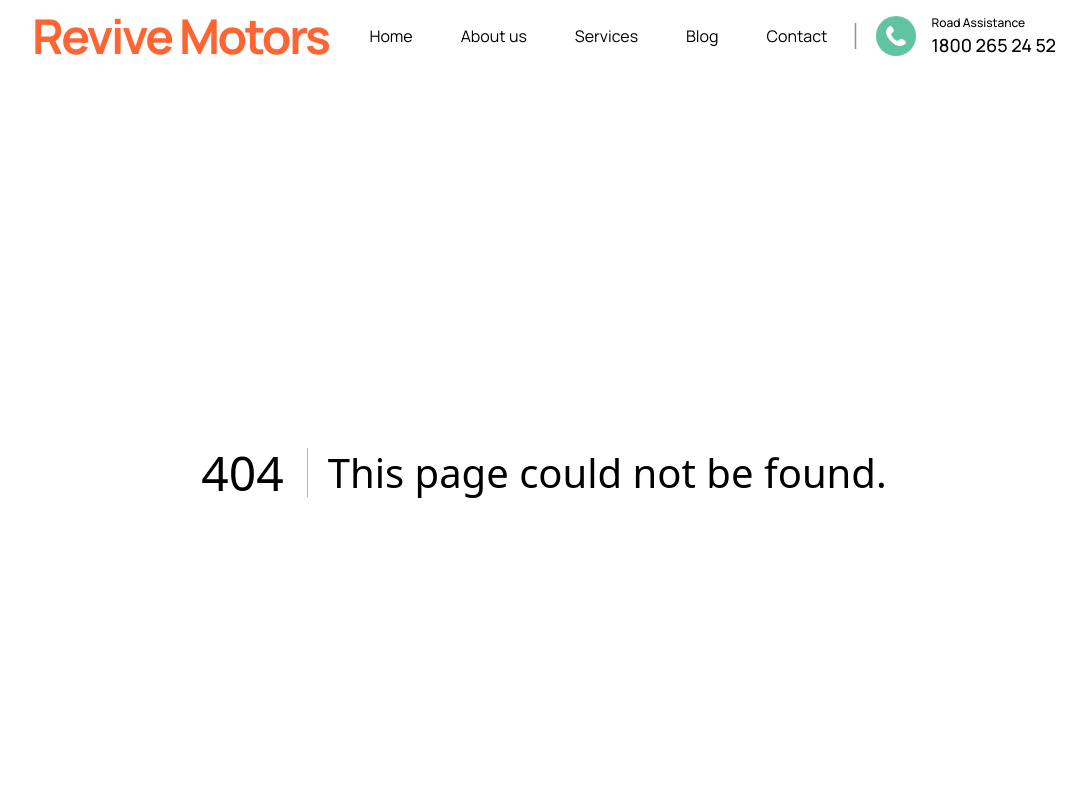
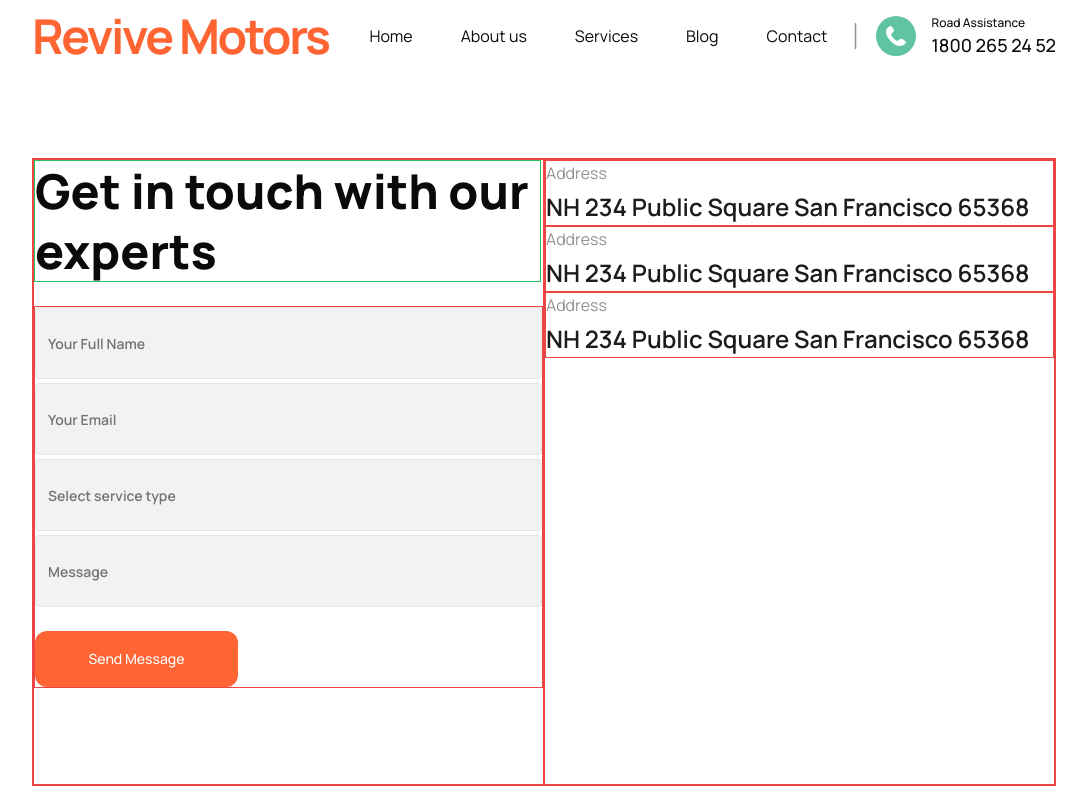
Before and after one commit to w3ngithub/revive-motors, a Next.js app: page /contact in a window 1280 px wide. Before the commit this address had no page. Shown: the top 800 px of the page, without its empty margins (96-1183 px from the left). Built offline with nearby package versions, Linux system fonts and the light colour scheme.

Commit message:
feat: contact form comp

```diff
--- /dev/null
+++ b/src/app/contact/page.tsx
@@ -0,0 +1,12 @@
+import ContactForm from "@/components/modules/contact/contact-form";
+import React from "react";
+
+const page = () => {
+  return (
+    <div>
+      <ContactForm />
+    </div>
+  );
+};
+
+export default page;
--- /dev/null
+++ b/src/components/modules/contact/contact-form.tsx
@@ -0,0 +1,74 @@
+import { Button } from "@/components/ui/button";
+import { Input } from "@/components/ui/input";
+import React from "react";
+
+const ContactForm = () => {
+  return (
+    <>
+      <section className="flex flex-row items-center justify-center min-h-[100vh] w-full overflow-hidden   bg-customColor-white ">
+        <div className="container grid grid-cols-1 lg:grid-cols-2 border border-red-500 w-[1244px] h-[628px]">
+          <div className="border border-red-500 ">
+            {" "}
+            <div className="">
+              <div className="flex flex-col gap-6">
+                <h1 className="text-h1 max-w-[507px]  border border-green-500 font-extrabold leading-tight max-lg:mt-7 max-sm:font-extrabold">
+                  Get in touch with our experts
+                </h1>
+                <form className="flex flex-col flex-wrap gap-1 border border-red-500">
+                  {/* sm:w-[480px] md:w-[540px] lg:w-[624px] */}
+                  <Input
+                    className="h-[72px] w-full  rounded-sm bg-customColor-lightGrey text-b2 text-customColor-black font-semibold"
+                    placeholder="Your Full Name"
+                  />
+                  <Input
+                    className="h-[72px] w-full  rounded-sm bg-customColor-lightGrey text-b2 text-customColor-black font-semibold"
+                    placeholder="Your Email"
+                  />
+                  <Input
+                    className="h-[72px] w-full  rounded-sm bg-customColor-lightGrey text-b2 text-customColor-black font-semibold"
+                    placeholder="Select service type"
+                  />
+                  <Input
+                    className="h-[72px] w-full  rounded-sm bg-customColor-lightGrey text-b2 text-customColor-black font-semibold"
+                    placeholder="Message"
+                  />
+                  <Button className="bg-customColor-primary text-b1 text-customColor-white max-w-[203px] max-h-[64px] p-7 px-9 rounded-xl mt-5">
+                    Send Message
+                  </Button>
+                </form>
+              </div>
+            </div>
+          </div>
+          <div className="border border-red-500">
+            <div className="flex flex-col gap-5 border border-red-500">
+              <div>
+                <p className="text-b2 mb-1 text-customColor-grey">Address</p>
+                <p className="text-t2 font-semibold max-sm:text-b1 text-customColor-black">
+                  NH 234 Public Square San Francisco 65368
+                </p>
+              </div>
+            </div>
+            <div className="flex flex-col gap-5 border border-red-500">
+              <div>
+                <p className="text-b2 mb-1 text-customColor-grey">Address</p>
+                <p className="text-t2 font-semibold max-sm:text-b1 text-customColor-black">
+                  NH 234 Public Square San Francisco 65368
+                </p>
+              </div>
+            </div>
+            <div className="flex flex-col gap-5 border border-red-500">
+              <div>
+                <p className="text-b2 mb-1 text-customColor-grey">Address</p>
+                <p className="text-t2 font-semibold max-sm:text-b1 text-customColor-black">
+                  NH 234 Public Square San Francisco 65368
+                </p>
+              </div>
+            </div>
+          </div>
+        </div>
+      </section>
+    </>
+  );
+};
+
+export default ContactForm;
```
